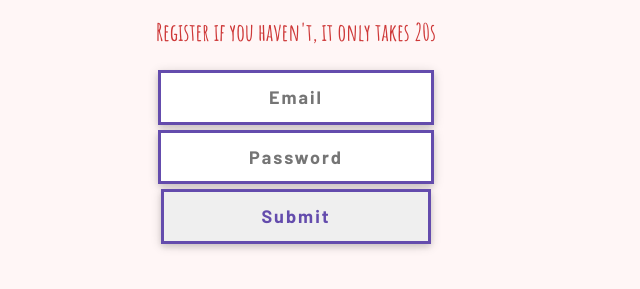
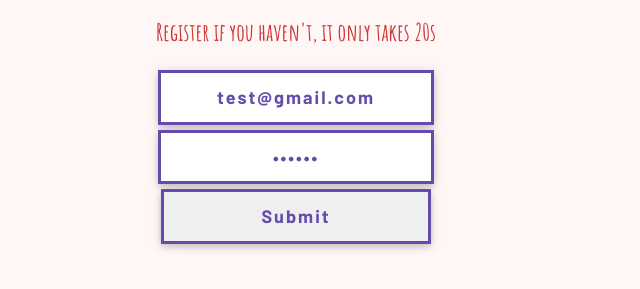
Before and after one commit to oooharuooo/Messenger-APP, a website with bundled scripts: page index.html in a window 1280 px wide. Shown: the part 351-640 px from the top of the page, without its empty margins (344-984 px from the left). Built offline with nearby package versions, Linux system fonts and the light colour scheme; a web font is replaced by a local one.

Commit message:
Update index.html

```diff
--- a/index.html
+++ b/index.html
@@ -43,6 +43,7 @@
 									id="logInEmail"
 									class="submitEffect inputHoverEffect"
 									name="logInEmail"
+									value="test@gmail.com"
 									required
 									minlength="1"
 									maxlength="25"
@@ -53,6 +54,7 @@
 									id="logInPassword"
 									class="submitEffect inputHoverEffect"
 									name="logInPassword"
+									value="hunter"
 									required
 									minlength="6"
 									maxlength="20"
```
